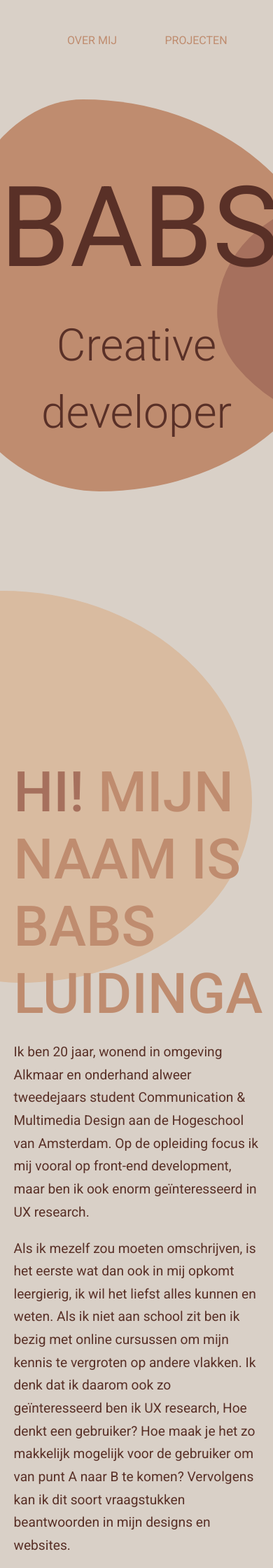
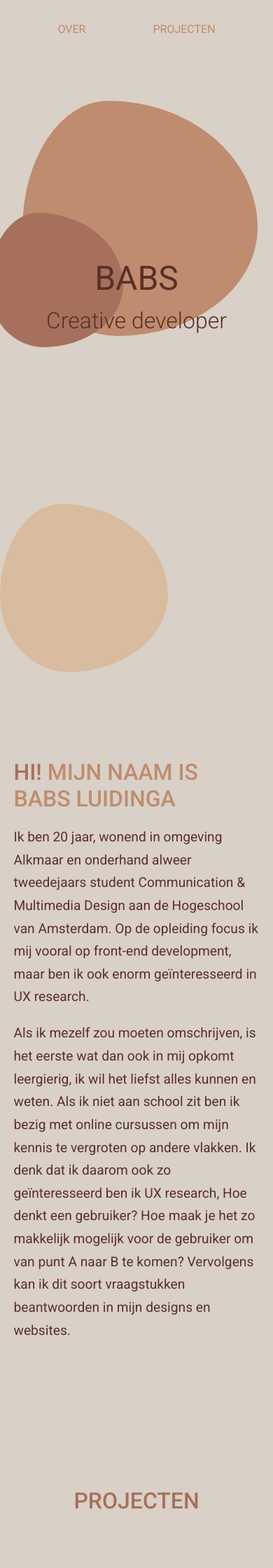
Before and after one commit to babsluidinga/portfolio, a PHP site: page / in a window 390 px wide; the page is wider, and only the part inside the window is pictured. Shown: the top 2240 px of that part at 70% size. Run offline with PHP 8.4, Linux system fonts and the light colour scheme.

Commit message:
responsive

```diff
--- a/index.html
+++ b/index.html
@@ -16,7 +16,7 @@
       <nav>
         <ul>
           <li>
-            <a href="#over">Over Mij</a>
+            <a href="#over">Over </a>
           </li>
           <li>
             <a href="#werk">Projecten</a>
@@ -199,6 +199,7 @@
         </ul>
       </section>
       <section id="contact">
+        <h3>Let's connect</h3>
         <ul>
           <li>
             <a
@@ -217,6 +218,7 @@
               href="https://www.facebook.com/babs.luidinga/"
             ></a>
           </li>
+
           <li>
             <a target="blank" href="https://github.com/babsluidinga"></a>
           </li>
--- a/style/style.css
+++ b/style/style.css
@@ -226,9 +226,14 @@ main section:nth-of-type(3){
   padding-top: 3em;
 }
 
+main section:nth-of-type(3) h3{
+  width: 100%;
+  text-align: center;
+}
+
 main section:nth-of-type(3) ul{
   margin: 3em auto 0;
-
+  flex-wrap: wrap;
 }
 main section:nth-of-type(3) ul a{
   width:3em;
@@ -462,3 +467,45 @@ main section:nth-of-type(3) ul li:nth-of-type(6) a:hover{
     border-radius: 40% 60% 42% 58% / 41% 51% 49% 59%;
   }
 }
+
+/* responsive */
+
+@media screen and (max-width: 650px){
+  h1{
+   font-size: 3em;
+  }
+  h2{
+    font-size: 2em;
+  }
+  h3{
+    font-size: 2em;
+  }
+
+  body.detail h1{
+    font-size: 3em;
+    margin-top: -1em;
+  }
+  ul{
+    margin: 2em 0 ;
+  }
+  div.blob{
+    transform: scale(.6, .6) !important ;
+  }
+  div.blob-1{
+    left: -5em;
+    top: 2em;
+  }
+  div.blob-2{
+    left: -5em !important;
+    top: 15em;
+  }
+  div.blob-3{
+    left:-5em !important;
+    top: 40em;
+    width:25em;
+    height: 25em;
+  }
+  a article{
+    top: 0;
+  }
+}
```
